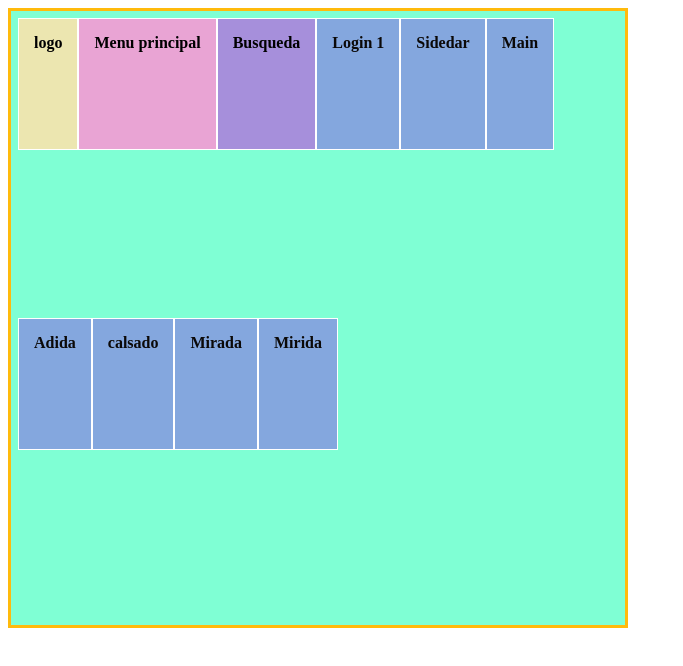
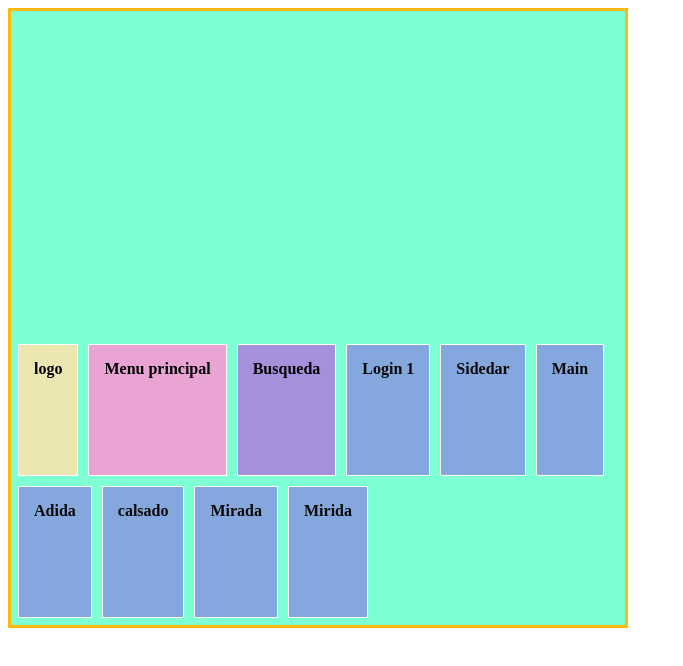
Before and after one commit to jhonmanuelg/GUIA-COMPLETA-DE-FLEXBOX, a plain HTML site: page index.html in a window 1280 px wide. Shown: the whole page, without its empty margins (0-683 px from the left). Drawn offline with Linux system fonts and the light colour scheme.

Commit message:
Estilo Gap

```diff
--- a/estilo.css
+++ b/estilo.css
@@ -32,11 +32,13 @@
     /* Estilo alin content con flexflow*/
     /* row wrap: para que alla ese desborde de los elementos */
     flex-flow: row wrap;
-    /* align-content: flex-end;  van a la parte de abajo*/
+    align-content: flex-end;
     /* align-content: flex-start; se coloca en la parte de arriba*/
     /* align-content: space-between; divide el espacio de arriba hacia bajo*/
     /* align-content: space-around; coloca espacio entre elemento y container*/
 
+    /* Estilo Gap porder añadir un espacio entre los elemento lateral superio y inferior*/
+    gap: 10px;
 
 
 
```
